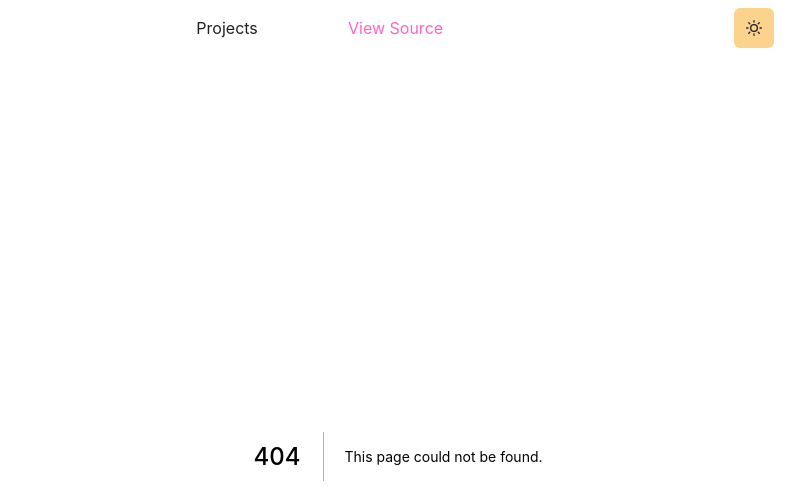
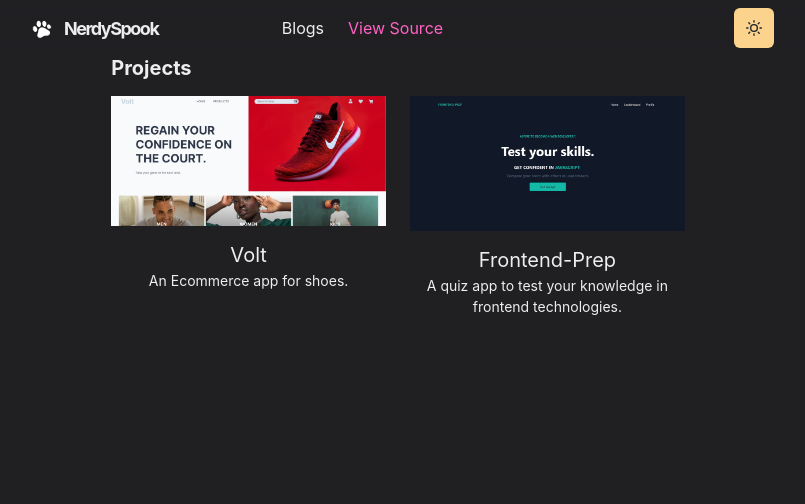
Before and after one commit to nerdyspook/nerdyspook-v2, a Next.js app: page /projects in a window 1280 px wide. Before the commit this address had no page. Shown: the top 504 px of the page, without its empty margins (242-1047 px from the left). Built offline with nearby package versions, Linux system fonts and the light colour scheme.

Commit message:
feat: added few projects in projects page

```diff
--- /dev/null
+++ b/components/grid-item.js
@@ -0,0 +1,53 @@
+import NextLink from 'next/link'
+import Image from 'next/image'
+import { Box, Text, LinkBox, LinkOverlay } from '@chakra-ui/react'
+import { Global } from '@emotion/react'
+
+export const GridItem = ({ children, href, title, thumbnail }) => (
+  <Box w="100%" align="center">
+    <LinkBox cursor="pointer">
+      <Image
+        src={thumbnail}
+        alt={title}
+        className="grid-item-thumbnail"
+        placeholder="blur"
+        loading="lazy"
+      />
+      <LinkOverlay href={href} target="_blank">
+        <Text mt={2}>{title}</Text>
+      </LinkOverlay>
+      <Text fontSize={14}>{children}</Text>
+    </LinkBox>
+  </Box>
+)
+
+export const WorkGridItem = ({ children, id, title, thumbnail }) => (
+  <Box w="100%" align="center">
+    <NextLink href={`/projects/${id}`}>
+      <LinkBox cursor="pointer">
+        <Image
+          src={thumbnail}
+          alt={title}
+          className="grid-item-thumbnail"
+          placeholder="blur"
+        />
+        <LinkOverlay href={`/projects/${id}`}>
+          <Text mt={2} fontSize={20}>
+            {title}
+          </Text>
+        </LinkOverlay>
+        <Text fontSize={14}>{children}</Text>
+      </LinkBox>
+    </NextLink>
+  </Box>
+)
+
+export const GridItemStyle = () => (
+  <Global
+    styles={`
+        .grid-item-thumbnail {
+          border-radius: 12px;
+        }
+      `}
+  />
+)
--- /dev/null
+++ b/pages/projects.js
@@ -0,0 +1,33 @@
+import { Container, Box, Heading, SimpleGrid, Divider } from '@chakra-ui/react'
+import Section from '../components/section'
+import { WorkGridItem } from '../components/grid-item'
+import thumbVolt from '../public/images/volt-home.jpg'
+import thumbFrontendPrep from '../public/images/prep-home.jpg'
+
+const Projects = () => {
+  return (
+    <Container>
+      <Heading as="h3" fontSize={20} mb={4}>
+        Projects
+      </Heading>
+      <SimpleGrid columns={[1, 1, 2]} gap={6}>
+        <Section>
+          <WorkGridItem id="ecommerce" title="Volt" thumbnail={thumbVolt}>
+            An Ecommerce app for shoes.
+          </WorkGridItem>
+        </Section>
+        <Section>
+          <WorkGridItem
+            id="frontend-prep"
+            title="Frontend-Prep"
+            thumbnail={thumbFrontendPrep}
+          >
+            A quiz app to test your knowledge in frontend technologies.
+          </WorkGridItem>
+        </Section>
+      </SimpleGrid>
+    </Container>
+  )
+}
+
+export default Projects
```
Also changed, not shown: public/images/prep-home.JPG (added), public/images/volt-home.JPG (added).
